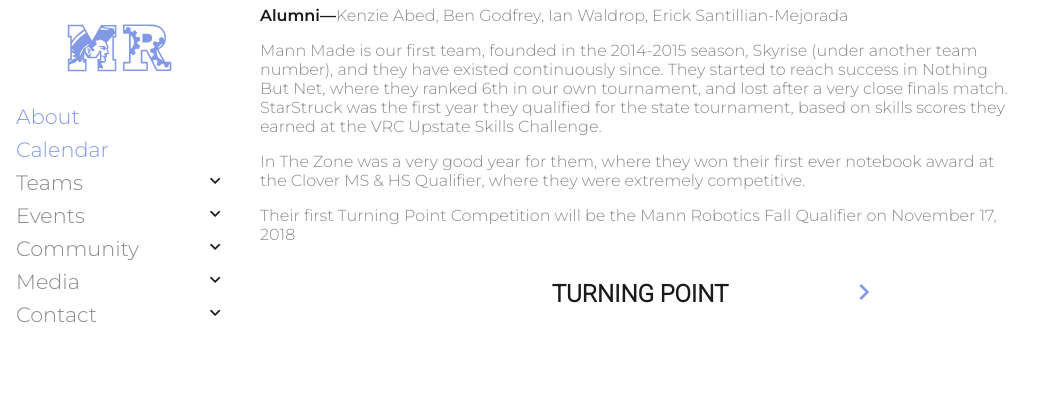
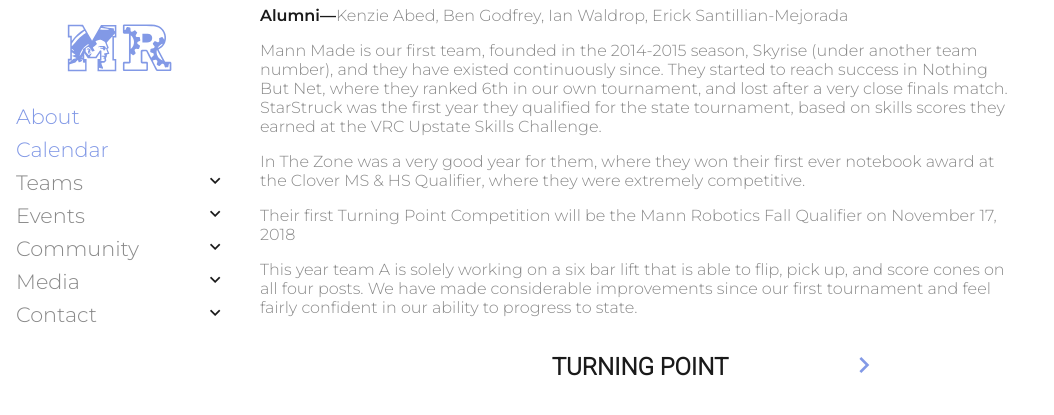
Before and after one commit to mannrobo/mannrobo.github.io, a Jekyll site: the page built from teams/3796A.md, in a window 1280 px wide and 900 px high, scrolled down 759 px. Shown: the top 415 px of the window, without its empty margins (0-1054 px from the left). Built offline with Jekyll 4.4.1, drawn with Linux system fonts in a browser that asks for light colours.

Commit message:
updated by garrett

```diff
--- a/teams/3796A.md
+++ b/teams/3796A.md
@@ -17,3 +17,5 @@ Mann Made is our first team, founded in the 2014-2015 season, Skyrise (under ano
 In The Zone was a very good year for them, where they won their first ever notebook award at the Clover MS & HS Qualifier, where they were extremely competitive.
 
 Their first Turning Point Competition will be the Mann Robotics Fall Qualifier on November 17, 2018
+
+This year team A is solely working on a six bar lift that is able to flip, pick up, and score cones on all four posts. We have made considerable improvements since our first tournament and feel fairly confident in our ability to progress to state.
```
